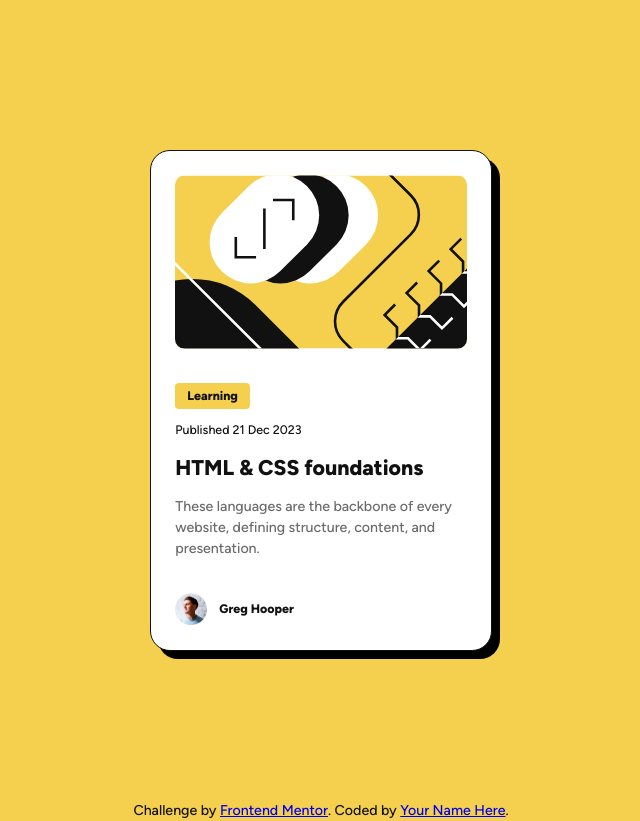
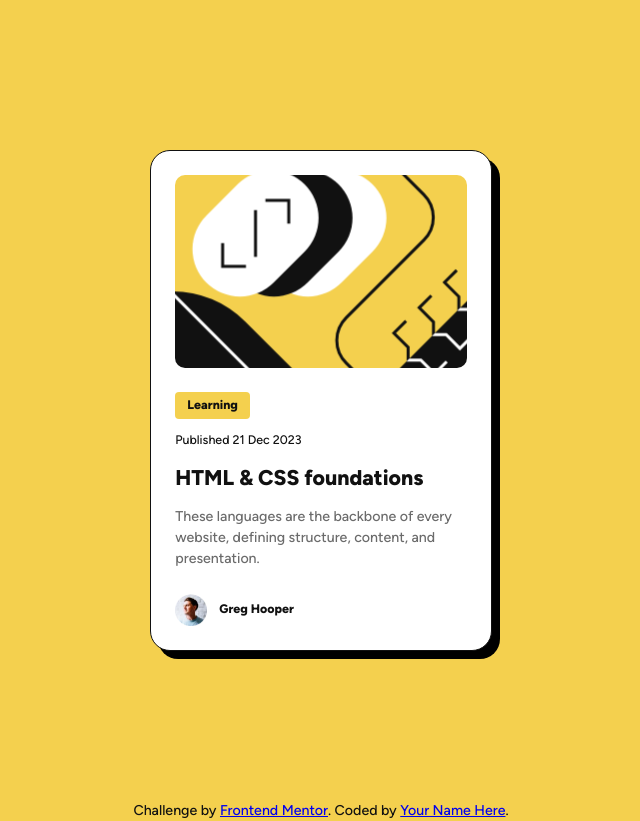
Before and after one commit to Networksentinel/Networksentinel-Frontend-Mentor-Challenge---Blog-preview-card, a website built with Vite: page index.html in a window 1280 px wide. Shown: the whole page, without its empty margins (319-959 px from the left). Built offline with nearby package versions, Linux system fonts and the light colour scheme.

Commit message:
style: switched <img> for <div> with the same class + added a background for the <div>

```diff
--- a/index.html
+++ b/index.html
@@ -12,7 +12,7 @@
     <main>
       <section class="card">
 
-        <img src="./src/images/illustration-article.svg" class="card-img" alt="Main image of the preview card">
+        <div class="card-img"></div>
 
         <article>
           <h3 class="first-heading">Learning</h3>
--- a/src/stylesheets/card.css
+++ b/src/stylesheets/card.css
@@ -19,6 +19,10 @@
 }
 
 .card-img {
+    background: url('../images/illustration-article.svg') no-repeat center center;
+
+    width: auto;
+    height: 200px;
     border-radius: 10px;
 }
 
```
